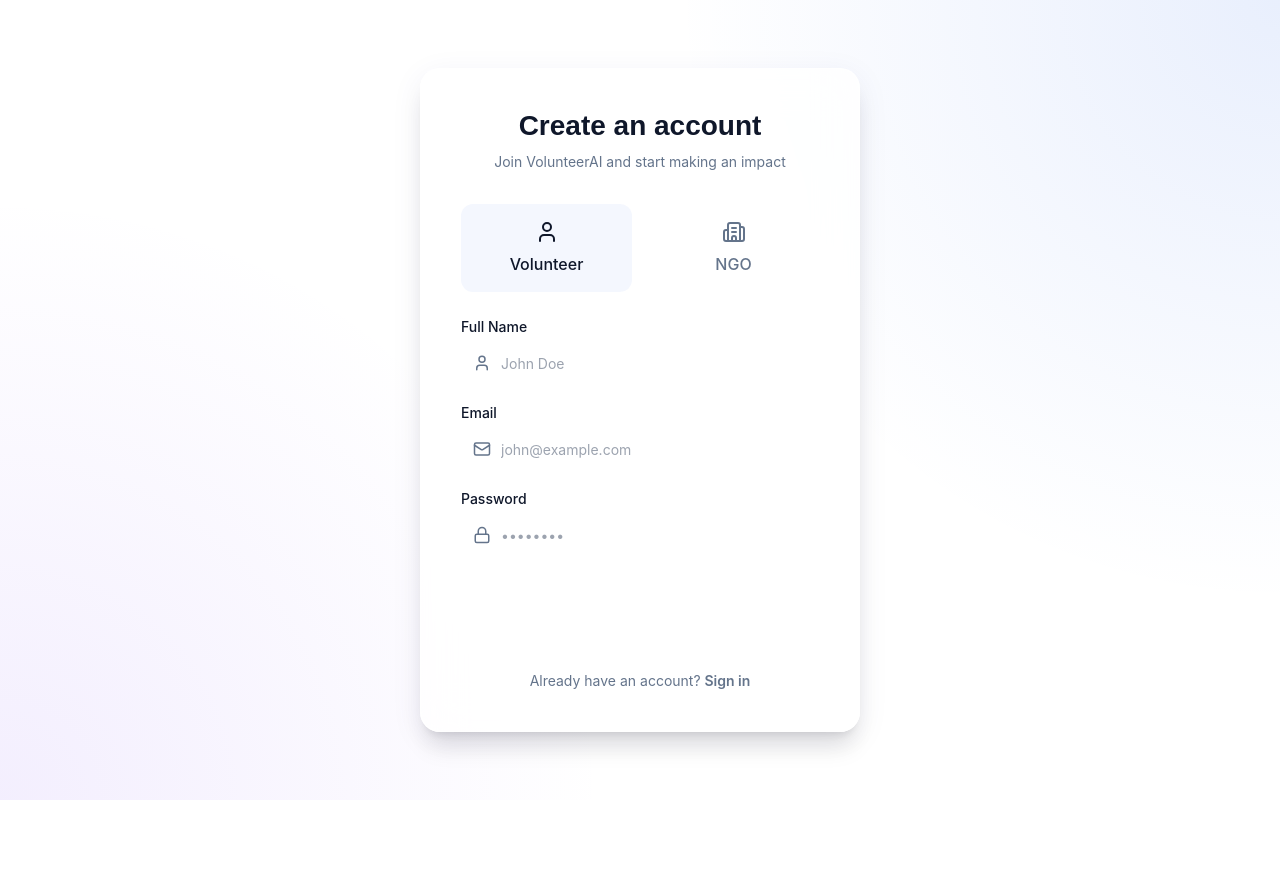
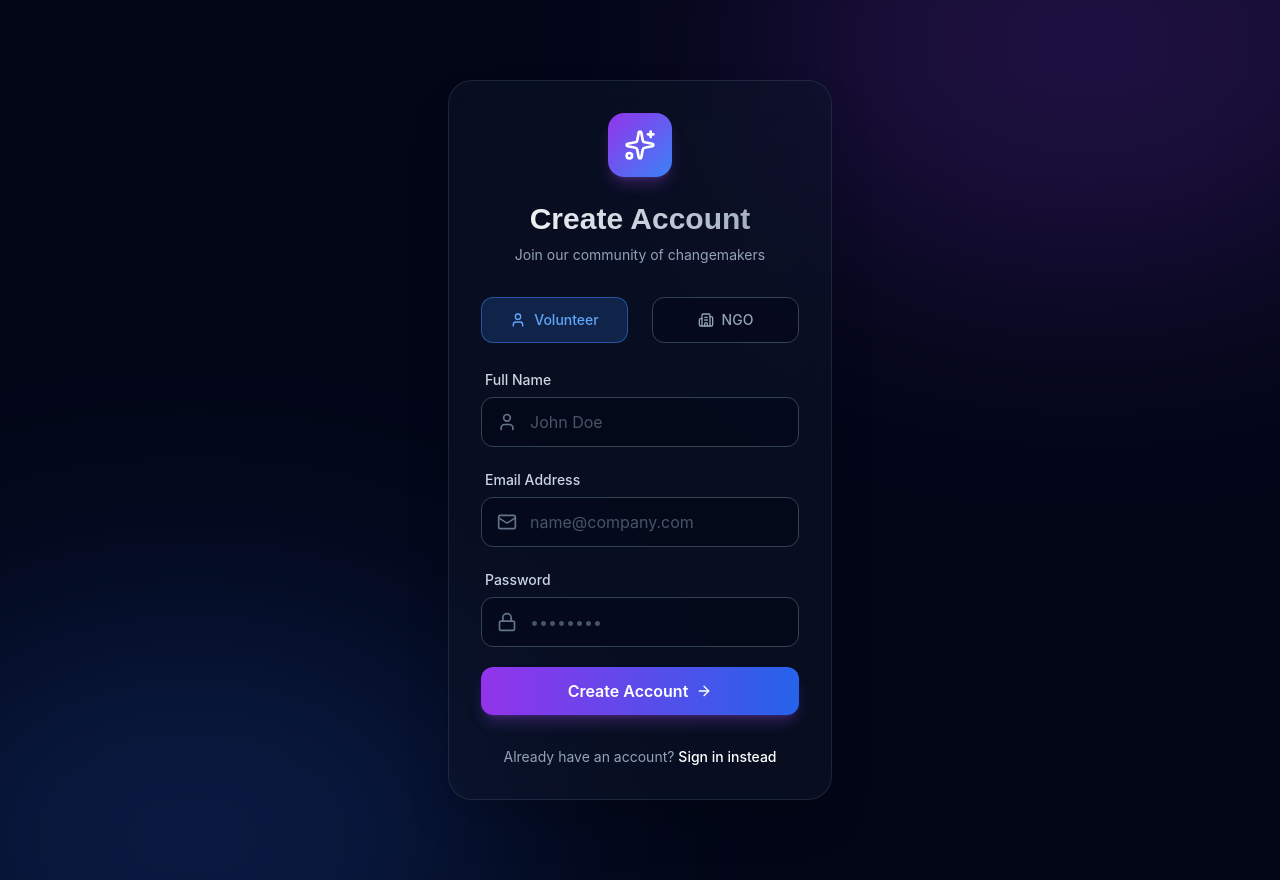
Before and after one commit to divyapatil202007-arch/Volunteers-project, a React (Vite) app: page /signup in a window 1280 px wide. Before the commit the page ends 800 px from the top, so only its background shows below. Built offline with nearby package versions, Linux system fonts and the light colour scheme.

Commit message:
feat: redesign login and signup pages with premium WOW UI

```diff
--- a/src/pages/auth/Login.tsx
+++ b/src/pages/auth/Login.tsx
@@ -1,10 +1,7 @@
 import { useState } from 'react';
 import { useNavigate, Link } from 'react-router-dom';
 import { motion } from 'framer-motion';
-import { Mail, Lock, Globe, Smartphone } from 'lucide-react';
-import { Button } from '@/components/ui/Button';
-import { Input } from '../../components/ui/Input';
-import styles from './Auth.module.css';
+import { Mail, Lock, Sparkles, ArrowRight } from 'lucide-react';
 
 export function Login() {
   const navigate = useNavigate();
@@ -25,19 +22,18 @@ export function Login() {
         body: JSON.stringify({ email, password }),
       });
 
+      let data;
       const contentType = response.headers.get('content-type');
-      let data;
       if (contentType && contentType.includes('application/json')) {
         data = await response.json();
       } else {
-        throw new Error('Server encountered an error. Please check Vercel logs or database connection.');
+        throw new Error('Server encountered an error. Please check your database connection.');
       }
 
       if (!response.ok) {
         throw new Error(data?.message || 'Login failed');
       }
 
-      // Save user info and token
       if (data.data && data.data.user) {
         localStorage.setItem('userEmail', data.data.user.email);
         localStorage.setItem('userName', data.data.user.name);
@@ -54,66 +50,104 @@ export function Login() {
   };
 
   return (
-    <div className={styles.authContainer}>
-      <div className={styles.authBackground} />
+    <div className="min-h-screen flex items-center justify-center bg-slate-950 relative overflow-hidden">
+      {/* Dynamic Background Elements */}
+      <div className="absolute top-[-20%] left-[-10%] w-[50%] h-[50%] rounded-full bg-blue-600/20 blur-[120px] mix-blend-screen pointer-events-none" />
+      <div className="absolute bottom-[-20%] right-[-10%] w-[50%] h-[50%] rounded-full bg-purple-600/20 blur-[120px] mix-blend-screen pointer-events-none" />
 
       <motion.div
-        className={styles.authCard}
-        initial={{ opacity: 0, scale: 0.95 }}
-        animate={{ opacity: 1, scale: 1 }}
-        transition={{ duration: 0.3 }}
+        initial={{ opacity: 0, y: 20 }}
+        animate={{ opacity: 1, y: 0 }}
+        transition={{ duration: 0.5, ease: "easeOut" }}
+        className="w-full max-w-md p-8 relative z-10"
       >
-        <div className={styles.authHeader}>
-          <h1 className={styles.title}>Welcome back</h1>
-          <p className={styles.subtitle}>Enter your details to sign in to your account</p>
+        <div className="backdrop-blur-xl bg-slate-900/50 border border-slate-700/50 rounded-3xl p-8 shadow-2xl relative overflow-hidden group">
+          {/* Subtle animated border gradient */}
+          <div className="absolute inset-0 bg-gradient-to-br from-blue-500/10 via-transparent to-purple-500/10 opacity-0 group-hover:opacity-100 transition-opacity duration-700 pointer-events-none" />
+
+          <div className="text-center mb-8 relative z-10">
+            <motion.div
+              initial={{ scale: 0 }}
+              animate={{ scale: 1 }}
+              transition={{ delay: 0.2, type: "spring", stiffness: 200 }}
+              className="w-16 h-16 bg-gradient-to-br from-blue-500 to-purple-600 rounded-2xl mx-auto flex items-center justify-center mb-6 shadow-lg shadow-blue-500/25"
+            >
+              <Sparkles className="w-8 h-8 text-white" />
+            </motion.div>
+            <h1 className="text-3xl font-bold bg-clip-text text-transparent bg-gradient-to-r from-white to-slate-400 mb-2">
+              Welcome Back
+            </h1>
+            <p className="text-slate-400 text-sm">
+              Enter your credentials to access your portal
+            </p>
           </div>
 
-        <form className={styles.form} onSubmit={handleLogin}>
+          <form onSubmit={handleLogin} className="space-y-5 relative z-10">
             {error && (
-            <div className="bg-red-500/10 border border-red-500/20 text-red-500 text-sm p-3 rounded-md mb-2">
+              <motion.div
+                initial={{ opacity: 0, height: 0 }}
+                animate={{ opacity: 1, height: 'auto' }}
+                className="bg-red-500/10 border border-red-500/20 text-red-400 text-sm p-3 rounded-xl flex items-center gap-2"
+              >
+                <div className="w-1 h-full bg-red-500 rounded-full" />
                 {error}
-            </div>
+              </motion.div>
             )}
-          <Input
-            label="Email"
+
+            <div className="space-y-1.5">
+              <label className="text-sm font-medium text-slate-300 ml-1">Email Address</label>
+              <div className="relative group">
+                <Mail className="absolute left-4 top-1/2 -translate-y-1/2 w-5 h-5 text-slate-500 group-focus-within:text-blue-400 transition-colors" />
+                <input
                   type="email"
                   value={email}
                   onChange={(e) => setEmail(e.target.value)}
-            placeholder="john@example.com"
-            icon={<Mail size={18} />}
+                  className="w-full bg-slate-950/50 border border-slate-700 rounded-xl py-3 pl-12 pr-4 text-slate-200 placeholder:text-slate-600 focus:outline-none focus:ring-2 focus:ring-blue-500/50 focus:border-blue-500/50 transition-all"
+                  placeholder="name@company.com"
                   required
                 />
-          <div className="flex flex-col gap-1">
-            <Input
-              label="Password"
+              </div>
+            </div>
+
+            <div className="space-y-1.5">
+              <div className="flex justify-between items-center ml-1">
+                <label className="text-sm font-medium text-slate-300">Password</label>
+                <a href="#" className="text-xs text-blue-400 hover:text-blue-300 transition-colors">Forgot password?</a>
+              </div>
+              <div className="relative group">
+                <Lock className="absolute left-4 top-1/2 -translate-y-1/2 w-5 h-5 text-slate-500 group-focus-within:text-purple-400 transition-colors" />
+                <input
                   type="password"
                   value={password}
                   onChange={(e) => setPassword(e.target.value)}
+                  className="w-full bg-slate-950/50 border border-slate-700 rounded-xl py-3 pl-12 pr-4 text-slate-200 placeholder:text-slate-600 focus:outline-none focus:ring-2 focus:ring-purple-500/50 focus:border-purple-500/50 transition-all"
                   placeholder="••••••••"
-              icon={<Lock size={18} />}
                   required
                 />
-            <a href="#" className={styles.forgotPassword}>Forgot password?</a>
+              </div>
             </div>
 
-          <Button type="submit" size="lg" className={styles.submitBtn} isLoading={isLoading}>
-            Sign in
-          </Button>
+            <button
+              type="submit"
+              disabled={isLoading}
+              className="w-full py-3 px-4 bg-gradient-to-r from-blue-600 to-purple-600 hover:from-blue-500 hover:to-purple-500 text-white rounded-xl font-semibold shadow-lg shadow-blue-500/25 flex items-center justify-center gap-2 transition-all active:scale-[0.98] disabled:opacity-50 disabled:pointer-events-none mt-2"
+            >
+              {isLoading ? (
+                <div className="w-5 h-5 border-2 border-white/30 border-t-white rounded-full animate-spin" />
+              ) : (
+                <>
+                  Sign In <ArrowRight className="w-4 h-4" />
+                </>
+              )}
+            </button>
           </form>
 
-        <div className={styles.divider}>Or continue with</div>
-
-        <div className={styles.socialBtns}>
-          <button type="button" className={styles.socialBtn}>
-            <Globe size={18} /> Google
-          </button>
-          <button type="button" className={styles.socialBtn}>
-            <Smartphone size={18} /> Phone
-          </button>
+          <div className="mt-8 text-center text-sm text-slate-400 relative z-10">
+            Don't have an account?{' '}
+            <Link to="/signup" className="text-white font-medium hover:text-blue-400 transition-colors">
+              Create one now
+            </Link>
           </div>
-
-        <div className={styles.footer}>
-          Don't have an account? <Link to="/signup" className={styles.footerLink}>Sign up</Link>
         </div>
       </motion.div>
     </div>
--- a/src/pages/auth/Signup.tsx
+++ b/src/pages/auth/Signup.tsx
@@ -1,17 +1,16 @@
 import { useState } from 'react';
 import { useNavigate, Link } from 'react-router-dom';
 import { motion } from 'framer-motion';
-import { Mail, Lock, User, Building2 } from 'lucide-react';
-import { Button } from '@/components/ui/Button';
-import { Input } from '../../components/ui/Input';
-import styles from './Auth.module.css';
+import { Mail, Lock, User, Sparkles, ArrowRight, Building2 } from 'lucide-react';
 
 export function Signup() {
   const navigate = useNavigate();
-  const [role, setRole] = useState<'volunteer' | 'ngo'>('volunteer');
-  const [name, setName] = useState('');
-  const [email, setEmail] = useState('');
-  const [password, setPassword] = useState('');
+  const [formData, setFormData] = useState({
+    name: '',
+    email: '',
+    password: '',
+    role: 'volunteer'
+  });
   const [isLoading, setIsLoading] = useState(false);
   const [error, setError] = useState('');
 
@@ -24,15 +23,15 @@ export function Signup() {
       const response = await fetch('/api/auth/register', {
         method: 'POST',
         headers: { 'Content-Type': 'application/json' },
-        body: JSON.stringify({ name, email, password, role }),
+        body: JSON.stringify(formData),
       });
 
+      let data;
       const contentType = response.headers.get('content-type');
-      let data;
       if (contentType && contentType.includes('application/json')) {
         data = await response.json();
       } else {
-        throw new Error('Server encountered an error. Please check Vercel logs or database connection.');
+        throw new Error('Server encountered an error. Please check your database connection.');
       }
 
       if (!response.ok) {
@@ -55,80 +54,140 @@ export function Signup() {
   };
 
   return (
-    <div className={styles.authContainer}>
-      <div className={styles.authBackground} />
+    <div className="min-h-screen flex items-center justify-center bg-slate-950 relative overflow-hidden py-12">
+      {/* Dynamic Background Elements */}
+      <div className="absolute top-[-20%] right-[-10%] w-[50%] h-[50%] rounded-full bg-purple-600/20 blur-[120px] mix-blend-screen pointer-events-none" />
+      <div className="absolute bottom-[-20%] left-[-10%] w-[50%] h-[50%] rounded-full bg-blue-600/20 blur-[120px] mix-blend-screen pointer-events-none" />
 
       <motion.div
-        className={styles.authCard}
         initial={{ opacity: 0, y: 20 }}
         animate={{ opacity: 1, y: 0 }}
-        transition={{ duration: 0.4 }}
+        transition={{ duration: 0.5, ease: "easeOut" }}
+        className="w-full max-w-md p-8 relative z-10"
       >
-        <div className={styles.authHeader}>
-          <h1 className={styles.title}>Create an account</h1>
-          <p className={styles.subtitle}>Join VolunteerAI and start making an impact</p>
+        <div className="backdrop-blur-xl bg-slate-900/50 border border-slate-700/50 rounded-3xl p-8 shadow-2xl relative overflow-hidden group">
+          <div className="absolute inset-0 bg-gradient-to-br from-purple-500/10 via-transparent to-blue-500/10 opacity-0 group-hover:opacity-100 transition-opacity duration-700 pointer-events-none" />
+
+          <div className="text-center mb-8 relative z-10">
+            <motion.div
+              initial={{ scale: 0 }}
+              animate={{ scale: 1 }}
+              transition={{ delay: 0.2, type: "spring", stiffness: 200 }}
+              className="w-16 h-16 bg-gradient-to-br from-purple-600 to-blue-500 rounded-2xl mx-auto flex items-center justify-center mb-6 shadow-lg shadow-purple-500/25"
+            >
+              <Sparkles className="w-8 h-8 text-white" />
+            </motion.div>
+            <h1 className="text-3xl font-bold bg-clip-text text-transparent bg-gradient-to-r from-white to-slate-400 mb-2">
+              Create Account
+            </h1>
+            <p className="text-slate-400 text-sm">
+              Join our community of changemakers
+            </p>
           </div>
 
-        <div className={styles.roleSelector}>
+          <form onSubmit={handleSignup} className="space-y-5 relative z-10">
+            {error && (
+              <motion.div
+                initial={{ opacity: 0, height: 0 }}
+                animate={{ opacity: 1, height: 'auto' }}
+                className="bg-red-500/10 border border-red-500/20 text-red-400 text-sm p-3 rounded-xl flex items-center gap-2"
+              >
+                <div className="w-1 h-full bg-red-500 rounded-full" />
+                {error}
+              </motion.div>
+            )}
+
+            <div className="grid grid-cols-2 gap-3 mb-6">
               <button
                 type="button"
-            className={`${styles.roleBtn} ${role === 'volunteer' ? styles.active : ''}`}
-            onClick={() => setRole('volunteer')}
+                onClick={() => setFormData({...formData, role: 'volunteer'})}
+                className={`py-3 px-4 rounded-xl flex items-center justify-center gap-2 text-sm font-medium transition-all ${
+                  formData.role === 'volunteer'
+                    ? 'bg-blue-500/20 text-blue-400 border border-blue-500/50'
+                    : 'bg-slate-950/50 text-slate-400 border border-slate-700 hover:bg-slate-800'
+                }`}
               >
-            <User size={24} />
-            Volunteer
+                <User className="w-4 h-4" /> Volunteer
               </button>
               <button
                 type="button"
-            className={`${styles.roleBtn} ${role === 'ngo' ? styles.active : ''}`}
-            onClick={() => setRole('ngo')}
+                onClick={() => setFormData({...formData, role: 'ngo'})}
+                className={`py-3 px-4 rounded-xl flex items-center justify-center gap-2 text-sm font-medium transition-all ${
+                  formData.role === 'ngo'
+                    ? 'bg-purple-500/20 text-purple-400 border border-purple-500/50'
+                    : 'bg-slate-950/50 text-slate-400 border border-slate-700 hover:bg-slate-800'
+                }`}
               >
-            <Building2 size={24} />
-            NGO
+                <Building2 className="w-4 h-4" /> NGO
               </button>
             </div>
 
-        <form className={styles.form} onSubmit={handleSignup}>
-          {error && (
-            <div className="bg-red-500/10 border border-red-500/20 text-red-500 text-sm p-3 rounded-md mb-2">
-              {error}
-            </div>
-          )}
-          <Input
-            label="Full Name"
+            <div className="space-y-1.5">
+              <label className="text-sm font-medium text-slate-300 ml-1">Full Name</label>
+              <div className="relative group">
+                <User className="absolute left-4 top-1/2 -translate-y-1/2 w-5 h-5 text-slate-500 group-focus-within:text-purple-400 transition-colors" />
+                <input
                   type="text"
-            value={name}
-            onChange={(e) => setName(e.target.value)}
+                  value={formData.name}
+                  onChange={(e) => setFormData({...formData, name: e.target.value})}
+                  className="w-full bg-slate-950/50 border border-slate-700 rounded-xl py-3 pl-12 pr-4 text-slate-200 placeholder:text-slate-600 focus:outline-none focus:ring-2 focus:ring-purple-500/50 focus:border-purple-500/50 transition-all"
                   placeholder="John Doe"
-            icon={<User size={18} />}
                   required
                 />
-          <Input
-            label="Email"
+              </div>
+            </div>
+
+            <div className="space-y-1.5">
+              <label className="text-sm font-medium text-slate-300 ml-1">Email Address</label>
+              <div className="relative group">
+                <Mail className="absolute left-4 top-1/2 -translate-y-1/2 w-5 h-5 text-slate-500 group-focus-within:text-purple-400 transition-colors" />
+                <input
                   type="email"
-            value={email}
-            onChange={(e) => setEmail(e.target.value)}
-            placeholder="john@example.com"
-            icon={<Mail size={18} />}
+                  value={formData.email}
+                  onChange={(e) => setFormData({...formData, email: e.target.value})}
+                  className="w-full bg-slate-950/50 border border-slate-700 rounded-xl py-3 pl-12 pr-4 text-slate-200 placeholder:text-slate-600 focus:outline-none focus:ring-2 focus:ring-purple-500/50 focus:border-purple-500/50 transition-all"
+                  placeholder="name@company.com"
                   required
                 />
-          <Input
-            label="Password"
+              </div>
+            </div>
+
+            <div className="space-y-1.5">
+              <label className="text-sm font-medium text-slate-300 ml-1">Password</label>
+              <div className="relative group">
+                <Lock className="absolute left-4 top-1/2 -translate-y-1/2 w-5 h-5 text-slate-500 group-focus-within:text-purple-400 transition-colors" />
+                <input
                   type="password"
-            value={password}
-            onChange={(e) => setPassword(e.target.value)}
+                  value={formData.password}
+                  onChange={(e) => setFormData({...formData, password: e.target.value})}
+                  className="w-full bg-slate-950/50 border border-slate-700 rounded-xl py-3 pl-12 pr-4 text-slate-200 placeholder:text-slate-600 focus:outline-none focus:ring-2 focus:ring-purple-500/50 focus:border-purple-500/50 transition-all"
                   placeholder="••••••••"
-            icon={<Lock size={18} />}
                   required
                 />
+              </div>
+            </div>
 
-          <Button type="submit" size="lg" className={styles.submitBtn} isLoading={isLoading}>
-            Create account
-          </Button>
+            <button
+              type="submit"
+              disabled={isLoading}
+              className="w-full py-3 px-4 bg-gradient-to-r from-purple-600 to-blue-600 hover:from-purple-500 hover:to-blue-500 text-white rounded-xl font-semibold shadow-lg shadow-purple-500/25 flex items-center justify-center gap-2 transition-all active:scale-[0.98] disabled:opacity-50 disabled:pointer-events-none mt-4"
+            >
+              {isLoading ? (
+                <div className="w-5 h-5 border-2 border-white/30 border-t-white rounded-full animate-spin" />
+              ) : (
+                <>
+                  Create Account <ArrowRight className="w-4 h-4" />
+                </>
+              )}
+            </button>
           </form>
 
-        <div className={styles.footer}>
-          Already have an account? <Link to="/login" className={styles.footerLink}>Sign in</Link>
+          <div className="mt-8 text-center text-sm text-slate-400 relative z-10">
+            Already have an account?{' '}
+            <Link to="/login" className="text-white font-medium hover:text-purple-400 transition-colors">
+              Sign in instead
+            </Link>
+          </div>
         </div>
       </motion.div>
     </div>
```
Lines whose indentation alone changed are shown as unchanged.
